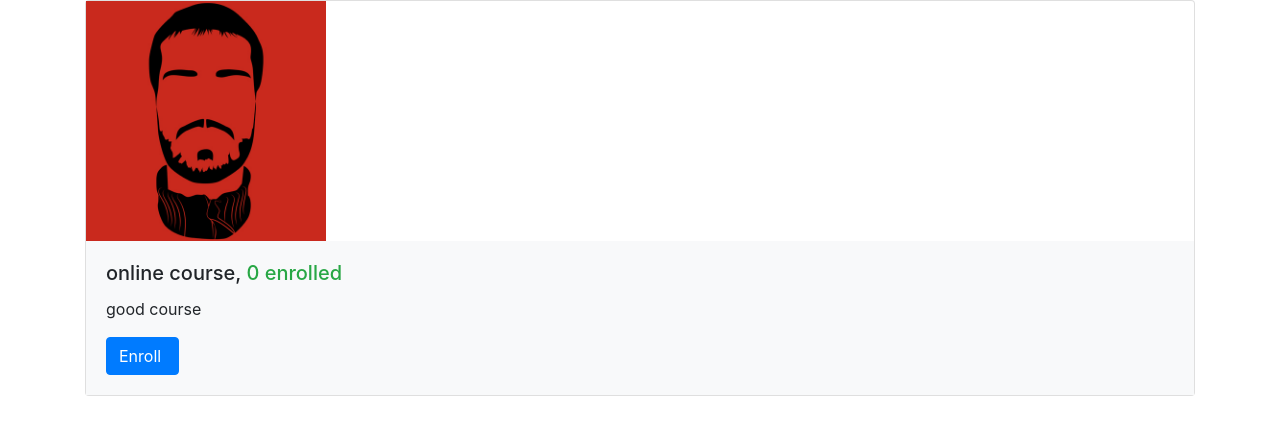
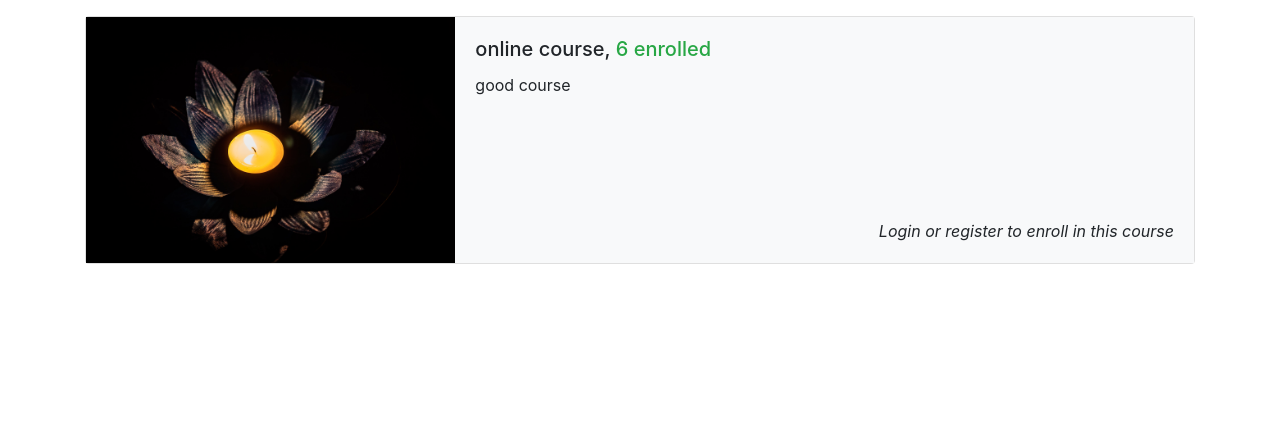
Before and after one commit to RaulSantosCalvo/django-application-development-project, a Django app: page /onlinecourse/ in a window 1280 px wide. Shown: the part 56-491 px from the top of the page. Run offline with Django 3.2, Linux system fonts and the light colour scheme; data comes from the database, SQL or seed files in the repository; parts of the project's set-up code (start-up, migrations or seed data) failed here and were passed over; some libraries are stand-ins or nearby versions.

Commit message:
fix models and complete form views

```diff
--- a/final_template/onlinecourse/templates/onlinecourse/course_list_bootstrap.html
+++ b/final_template/onlinecourse/templates/onlinecourse/course_list_bootstrap.html
@@ -39,20 +39,48 @@
     <!-- Page content -->
     {% if course_list %}
         <div class="container">
-            <div class="card-deck">
+            <div class="card-deck mt-3">
                 {% for course in course_list %}
-                         <div class="card" style="width: 36rem;">
-                          <img class="card-img-left" src="{{MEDIA_URL}}/{{ course.image }}" width="240px" height="240px"
+                    <div class="card mb-3" style="width: 36rem;">
+                        <div class="row no-gutters">
+                            <div class="col-md-4 px-0">
+                                <img class="card-img-left img-fluid" src="{{MEDIA_URL}}/{{ course.image }}"
+                                alt="Course image">
+                            </div>
+                            <div class="col-md-8">
+                              <div class="card-body h-100 d-flex flex-column bg-light">
+                                <h5 class="card-title">{{ course.name }}, <span class="text-success">
+                                    {{ course.total_enrollment}} enrolled</span></h5>
+                                <p class="card-text">{{ course.description}}</p>
+                                {% if user.is_authenticated %}
+                                <form action="{% url 'onlinecourse:enroll' course.id %}" method="post"
+                                class="align-self-end mt-auto">
+                                        {% csrf_token %}
+                                        <input class="btn btn-primary align-self-end" type="submit"
+                                                value="{% if course.is_enrolled %}Enter{% else %}Enroll{% endif %} ">
+                                </form>
+                                {% else %}
+                                <p class="card-text font-italic align-self-end mt-auto">Login or register to enroll in this course</p>
+                                {% endif %}
+                              </div>
+                            </div>
+                        </div>
+
+                        <!-- <img class="card-img-left" src="{{MEDIA_URL}}/{{ course.image }}" width="240px" height="240px"
                             alt="Course image">
                         <div class="card-body bg-light">
                             <h5 class="card-title">{{ course.name }}, <span class="text-success">
                                 {{ course.total_enrollment}} enrolled</span></h5>
                         <p class="card-text">{{ course.description}}</p>
+                        {% if user.is_authenticated %}
                         <form action="{% url 'onlinecourse:enroll' course.id %}" method="post">
                                 {% csrf_token %}
                                 <input class="btn btn-primary"  type="submit"
                                         value="{% if course.is_enrolled %}Enter{% else %}Enroll{% endif %} ">
                         </form>
+                        {% else %}
+                        <p class="card-text font-italic">Login or register to enroll in this course</p>
+                        {% endif %} -->
                     </div>
                 </div>
                 {% endfor %}
```
Also changed, not shown: final_template/onlinecourse/templates/onlinecourse/course_detail_bootstrap.html (+28 -43 lines), final_template/db.sqlite3, final_template/onlinecourse/migrations/0001_initial.py, final_template/onlinecourse/migrations/0002_auto_20220514_1055.py (deleted), final_template/onlinecourse/migrations/0003_auto_20220514_1100.py (deleted), final_template/onlinecourse/migrations/0004_auto_20220514_1101.py (deleted), final_template/static/media/course_images/_MG_1562.jpg (added). Lines whose indentation alone changed are shown as unchanged.
